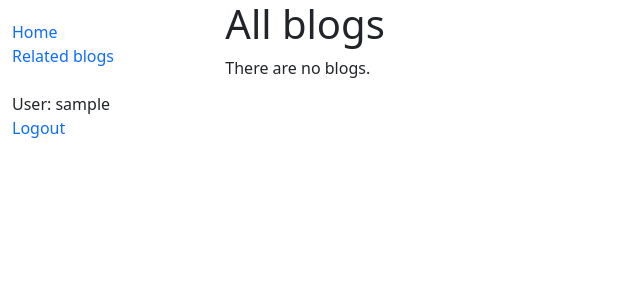
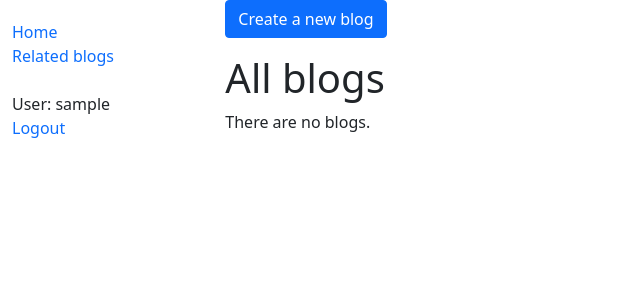
Before and after one commit to rotex5/OSBH, a Django app: page /blog/ in a window 1280 px wide. Shown: the top 300 px of the page, without its empty margins (0-640 px from the left). Run offline with Django 4.2, Linux system fonts and the light colour scheme; the visitor is signed in with stand-in values (Sample User, id 1); data that the repository does not hold is empty.

Commit message:
added create and update functionality to blog. Also move comment to bottom of parent blog page

```diff
--- a/src/blog/models.py
+++ b/src/blog/models.py
@@ -11,7 +11,7 @@ class Blog(models.Model):
     Model representing a blog post.
     """
     title = models.CharField(max_length=200)
-    description = models.TextField(max_length=2000, help_text="Enter you blog text here.")
+    description = models.TextField(max_length=2000)
     author = models.ForeignKey('BlogAuthor', on_delete=models.SET_NULL, null=True)
     post_date = models.DateField(default=date.today)
 
--- a/src/blog/urls.py
+++ b/src/blog/urls.py
@@ -3,9 +3,8 @@ from . import views
 
 urlpatterns = [
     path('', views.list_blog, name='blogs'),
+    path('create', views.blog_post, name='blog-post'),
     path('<int:id>/', views.blog_detail, name='blog-detail'),
-    path('<int:id>/create', views.create_comment, name='comment-create'),
-    # path('authors/', views.AuthorListView.as_view(), name='authors'),
+    path('<int:id>/update', views.blog_update, name='blog-update'),
     path('author/<int:id>', views.author_detail, name='author-detail'),
-    # path('comment/<int:pk>/', views.comment_create, name='comment-create'),
 ]
--- a/src/blog/views.py
+++ b/src/blog/views.py
@@ -1,7 +1,7 @@
+from django.contrib.auth.decorators import login_required
 from django.shortcuts import get_object_or_404, redirect, render
-from django.urls import reverse_lazy
 # Create your views here.
-from .forms import CommentForm
+from .forms import BlogForm, CommentForm
 from .models import Blog, BlogAuthor
 
 
@@ -11,20 +11,30 @@ def list_blog(request):
     context = {
         'blog_list': blog_list
     }
-    return render(request, 'blog/blog_list.html', context)
+    return render(request, 'blog/blog-list.html', context)
+
+
+@login_required
+def blog_post(request):
+    """posting a blog"""
+    if request.method == "POST":
+        form = BlogForm(request.POST)
+        if form.is_valid():
+            author = get_object_or_404(BlogAuthor, user=request.user)
+            form.instance.author =  author
+            form.save()
+            id= form.instance.id
+        return redirect('blog-detail', id=id)
+    else:
+        form = BlogForm()
+    context = {
+        'form': form
+    }
+    return render(request, 'blog/blog-post.html', context)
 
 
 def blog_detail(request, id):
-    """Blog detail view"""
-    blog = Blog.objects.get(id=id)
-    context = {
-        'blog': blog
-    }
-    return render(request, 'blog/blog-detail.html', context)
-
-
-def create_comment(request, id):
-    """Comment view"""
+    # Comment view
     blog = get_object_or_404(Blog, id=id)
     if request.method == "POST":
         form = CommentForm(request.POST)
@@ -39,7 +49,25 @@ def create_comment(request, id):
         'blog': blog,
         'form': form
     }
-    return render(request, 'blog/create-comment.html', context)
+    return render(request, 'blog/blog-detail.html', context)
+
+
+@login_required
+def blog_update(request, id):
+    """update a blog"""
+    blog = get_object_or_404(Blog, id=id)
+    form = BlogForm(request.POST or None, instance=blog)
+    if form.is_valid():
+        author = get_object_or_404(BlogAuthor, user=request.user)
+        form.instance.author =  author
+        form.save()
+        return redirect('blog-detail', id=id)
+    context = {
+        'form': form,
+        'blog': blog
+    }
+    return render(request, 'blog/blog-update.html', context)
+
 
 
 def author_detail(request, id):
--- a/src/templates/blog/blog_list.html
+++ b/src/templates/blog/blog-list.html
@@ -1,6 +1,13 @@
 {% extends "base.html" %}
 
 {% block content %}
+    {% block content_header %}
+      {% if user.is_authenticated %}
+      <p>
+        <a href="{% url 'blog-post' %}" class="btn btn-primary">Create a new blog</a>
+      </p>
+      {% endif%}
+    {% endblock %}
     <h1>All blogs</h1>
 
     {% if blog_list %}
--- a/src/templates/blog/create-comment.html
+++ b/src/templates/blog/blog-post.html
@@ -1,8 +1,7 @@
 {% extends "base.html" %}
 
 {% block content %}
-  <h1>Blog Reference: {{ blog.title }}</h1>
-
+  <h3>Post a Blog</h3>
   <form action="" method="post">
     {% csrf_token %}
     <table>
```
Also changed, not shown: src/blog/forms.py (+7 -1 lines), src/templates/blog/blog-detail.html (+11 -2 lines), src/templates/blog/blog-update.html (added, +12 -0 lines).
